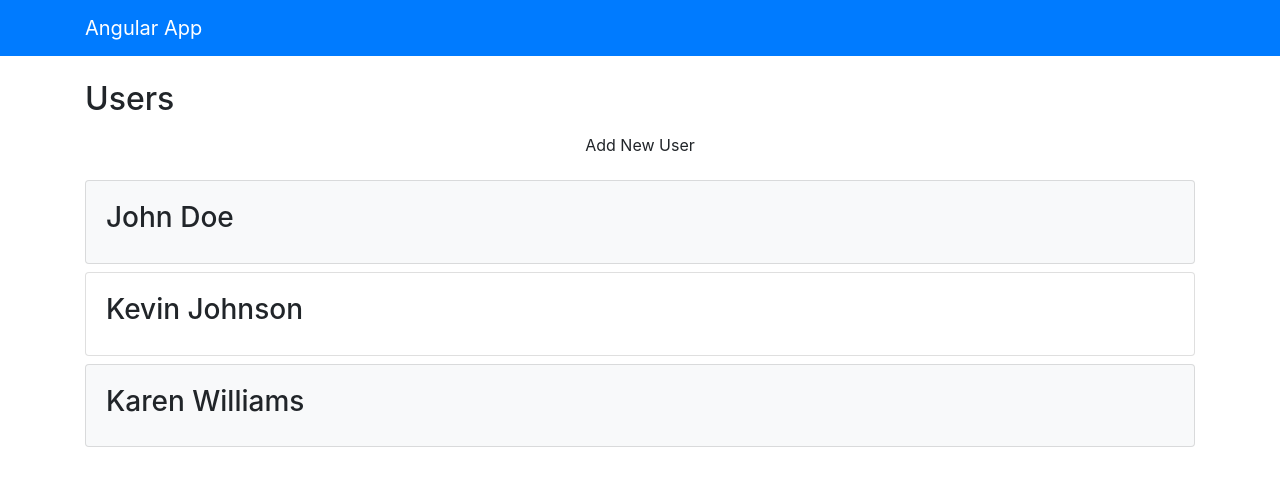
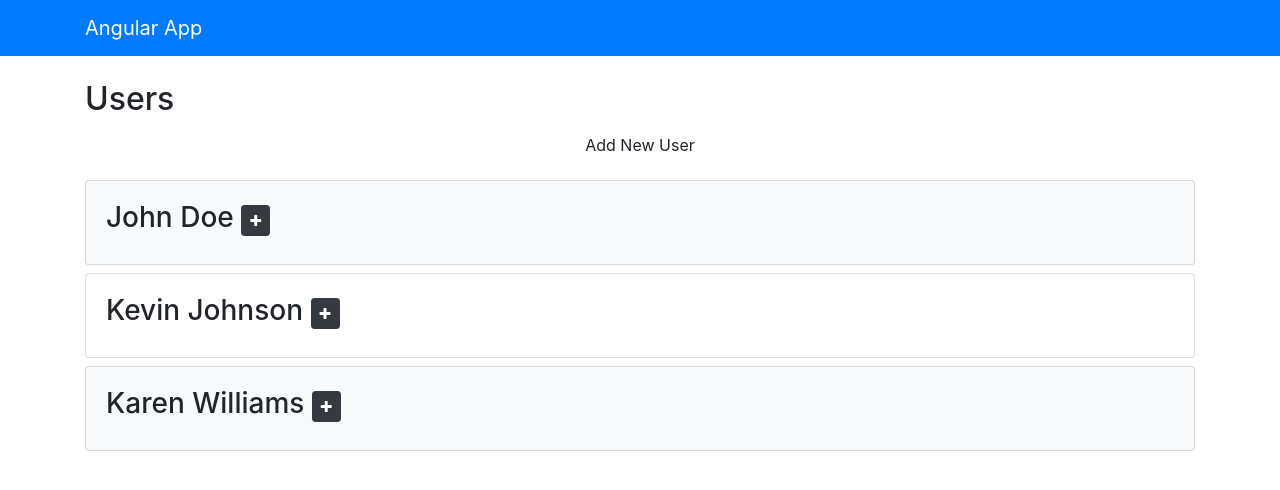
Before and after one commit to neuroCody/angularapp, an Angular app: page / in a window 1280 px wide. Shown: the top 490 px of the page. Built offline with nearby package versions, Linux system fonts and the light colour scheme.

Commit message:
Toggling Values With an Event

```diff
--- a/angular.json
+++ b/angular.json
@@ -28,6 +28,7 @@
             ],
             "styles": [
               "src/styles.css",
+              "node_modules/font-awesome/css/font-awesome.css",
               "node_modules/bootstrap/dist/css/bootstrap.css"
             ],
             "scripts": [
--- a/package.json
+++ b/package.json
@@ -19,6 +19,7 @@
     "@angular/platform-browser-dynamic": "~12.1.0",
     "@angular/router": "~12.1.0",
     "bootstrap": "4.0.0-beta.2",
+    "font-awesome": "^4.7.0",
     "jquery": "^3.6.0",
     "popper.js": "^1.16.1",
     "rxjs": "~6.6.0",
--- a/src/app/components/users/users.component.html
+++ b/src/app/components/users/users.component.html
@@ -2,8 +2,10 @@
 <button (click)="addUser({firstName: 'Mary', lastName: 'Jackson', isActive: true})" [disabled]="!enableAdd" class="btn btn-block mb-3">Add New User</button>
 <ul class="list-unstyled" *ngIf="loaded && users.length > 0">
     <li class="card card-body mb-2" *ngFor="let user of users" [class.bg-light]="user.isActive">
-        <h3>{{ user.firstName }} {{ user.lastName }}</h3>
-        <ul class="list-group" *ngIf="showExtended && user.age && user.address">
+        <h3>{{ user.firstName }} {{ user.lastName }}
+            <small *ngIf="user.age && user.address"><button (click)="user.hide = !user.hide" class="btn btn-dark btn-sm"><i [ngClass]= "user.hide ? 'fa fa-plus' : 'fa fa-minus' "></i> </button></small>
+        </h3>
+        <ul class="list-group" *ngIf="!user.hide && user.age && user.address">
             <li class="list-group-item">Age: {{ user.age }} </li>
             <li class="list-group-item">Address: {{ user.address.street }} {{ user.address.city }}, {{ user.address.state }}</li>
             <li class="list-group-item">Joined: {{ user.registered | date }}</li>
--- a/src/app/components/users/users.component.ts
+++ b/src/app/components/users/users.component.ts
@@ -7,7 +7,7 @@
 })
 export class UsersComponent implements OnInit {
   users: User[]
-  showExtended: boolean = false
+  showExtended: boolean = true
   loaded: boolean = false
   enableAdd: boolean = true
 
@@ -26,7 +26,8 @@
               state: 'MA',
           },
           isActive: true,
-          registered: new Date('08/05/2021 08:30:00')
+          registered: new Date('08/05/2021 08:30:00'),
+          hide: true
         },
         {
           firstName: 'Kevin',
@@ -38,7 +39,8 @@
               state: 'MA',
           },
           isActive: false,
-          registered: new Date('07/31/2019 11:30:00')
+          registered: new Date('07/31/2019 11:30:00'),
+          hide: true
         },
         {
           firstName: 'Karen',
@@ -50,7 +52,8 @@
               state: 'FL',
           },
           isActive: true,
-          registered: new Date('03/27/2020 06:45:00')
+          registered: new Date('03/27/2020 06:45:00'),
+          hide: true
         }
       ]
 
@@ -64,9 +67,8 @@
     this.users.push(user);
   }
 
-  fireEvent(e: any) {
-    //console.log('Button Clicked')
-    console.log(e.type)
-  }
+  // toggleHide(user: User) {
+  //   user.hide = !user.hide
+  // }
 
 }
--- a/src/app/models/User.ts
+++ b/src/app/models/User.ts
@@ -9,4 +9,5 @@
     },
     isActive?: boolean,
     registered?: any,
+    hide?: boolean,
 }
```
Also changed, not shown: 1 other file (tests, documents, lock files or other folders).
